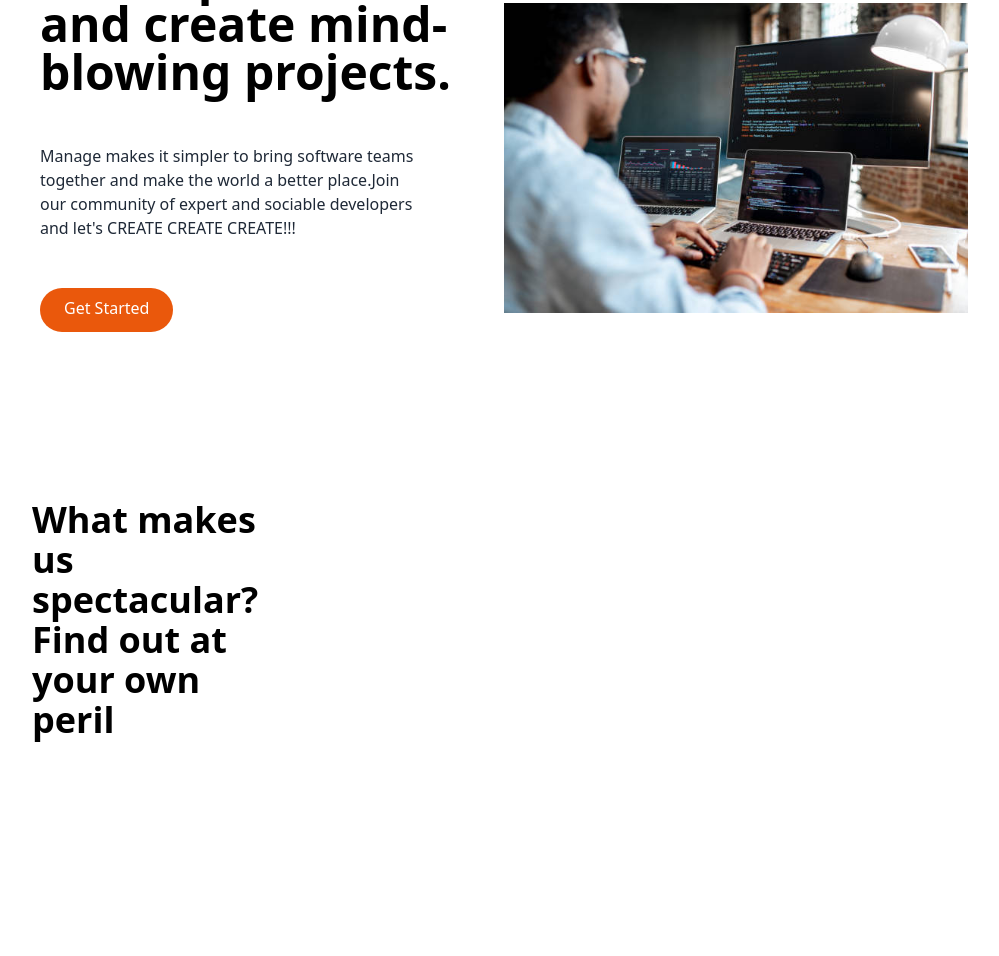
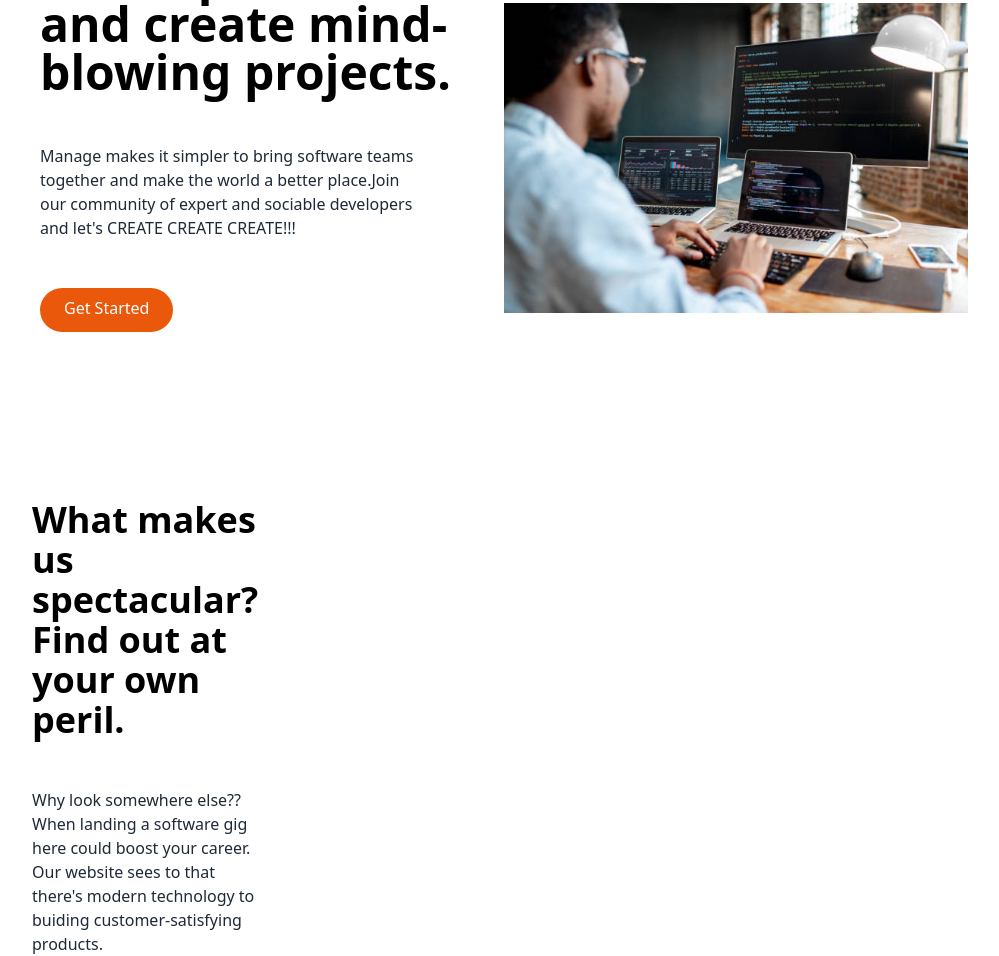
Before and after one commit to beko50/tailwind-mini, a website: page page.html in a window 1280 px wide. Shown: the part 276-1232 px from the top of the page, without its empty margins (136-1135 px from the left). Before the commit the page ends 1020 px from the top, so only its background shows below. Drawn offline with Linux system fonts and the light colour scheme.

Commit message:
Added another section

```diff
--- a/page.html
+++ b/page.html
@@ -64,11 +64,15 @@
                 <!--What's different-->
                 <div class="flex flex-col space-y-12 md:w-1/2">
                     <h2 class="max-w-md text-4xl font-bold text-center md:text-left">
-                        What makes us spectacular? Find out at your own peril
+                        What makes us spectacular? Find out at your own peril.
                     </h2>
+                    <p class="max-w-sm text-center text-greyBlue md:text-left">
+                        Why look somewhere else?? When landing a software gig here could boost your career. Our website sees to that there's modern technology to buiding customer-satisfying products.
+                    </p>
             </div>
             <div>
                 <!--Numbered lists-->
+
 
             </div>
         </div>
```
